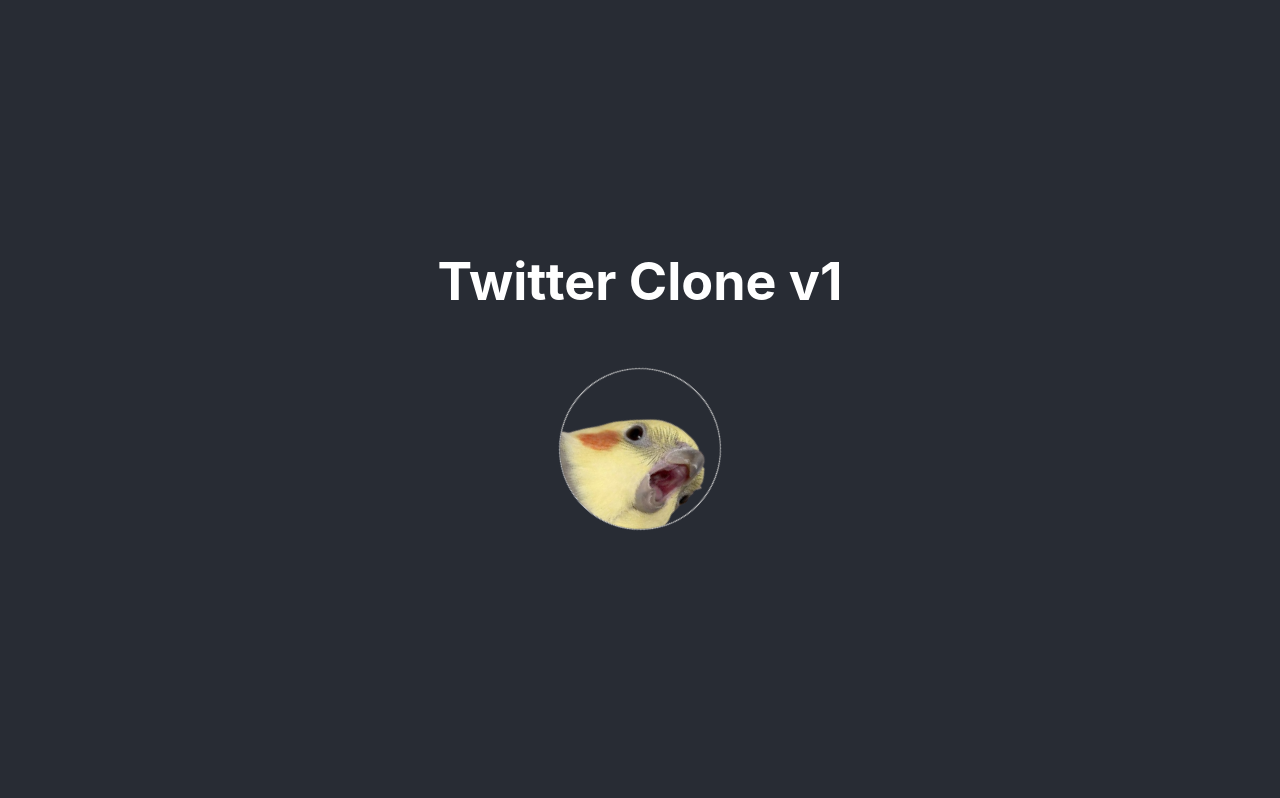
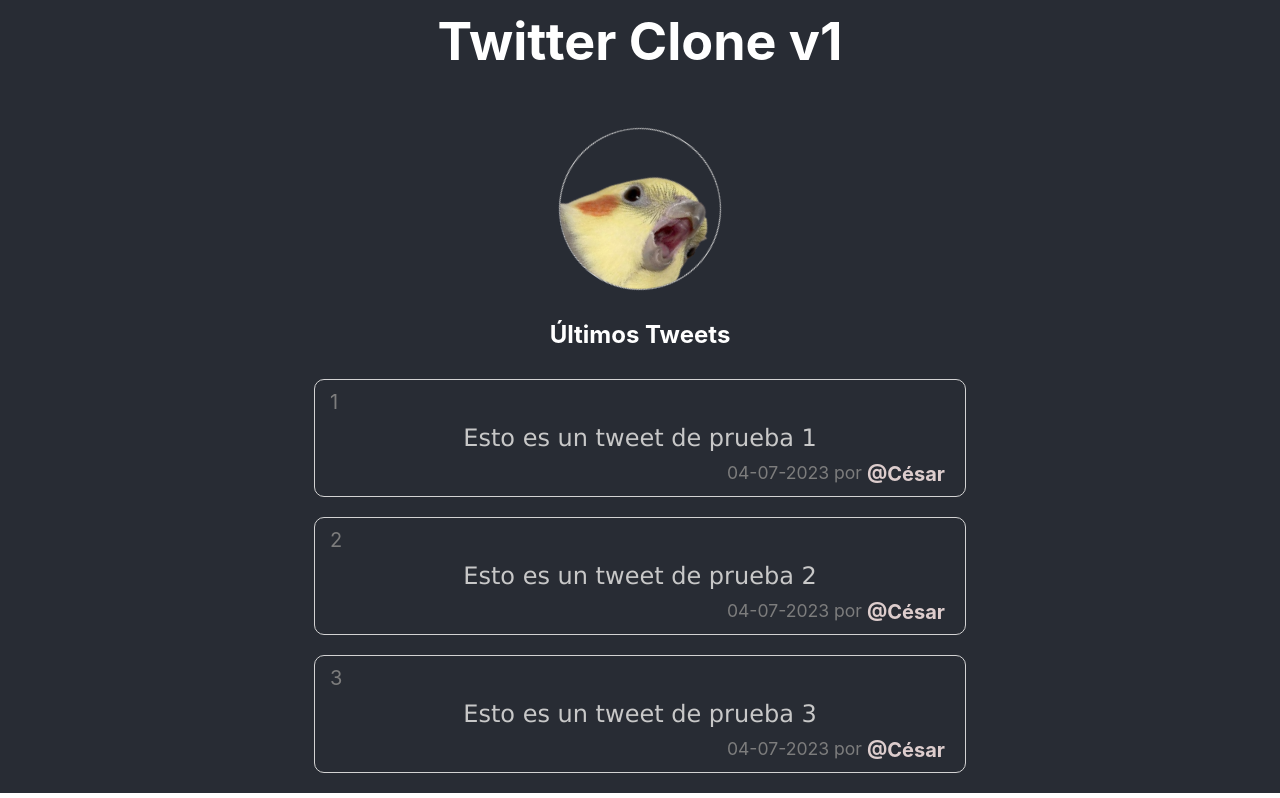
Before and after one commit to dianafontecha73/learn-react-fork, a React (Create React App) app in the folder twitter-clone-1/: page / in a window 1280 px wide. Shown: the top 798 px of the page. Built offline with nearby package versions, Linux system fonts and the light colour scheme.

Commit message:
Estilos en <main> y tweets

```diff
--- a/twitter-clone-1/src/App.css
+++ b/twitter-clone-1/src/App.css
@@ -19,7 +19,7 @@
 
 .App-header {
   background-color: #282c34;
-  min-height: 100vh;
+  min-height: 30vh;
   display: flex;
   flex-direction: column;
   align-items: center;
@@ -42,18 +42,36 @@
 }
 
 /* Estilos personalizados */
-h1, h2{
+
+h1{
+  margin-top: 10px;
+}
+h2{
   margin-top: 0;
 }
 h2{
   margin-bottom: 0;
+}
+
+/* Tweets */
+
+main{
+  background-color: #282c34;
+}
+main h2 {
+  color: white;
+  margin-bottom: 20px;
+}
+.container{
+  padding: 10px;
 }
 .tweet-container{
   display: flex;
   flex-direction: column;
   align-items: center;
   justify-content: center;
-  width: 100%;
+  width: 50%;
+  margin: 0 auto;
 }
 .tweet-item{
   border: 1px solid lightgray;
```
